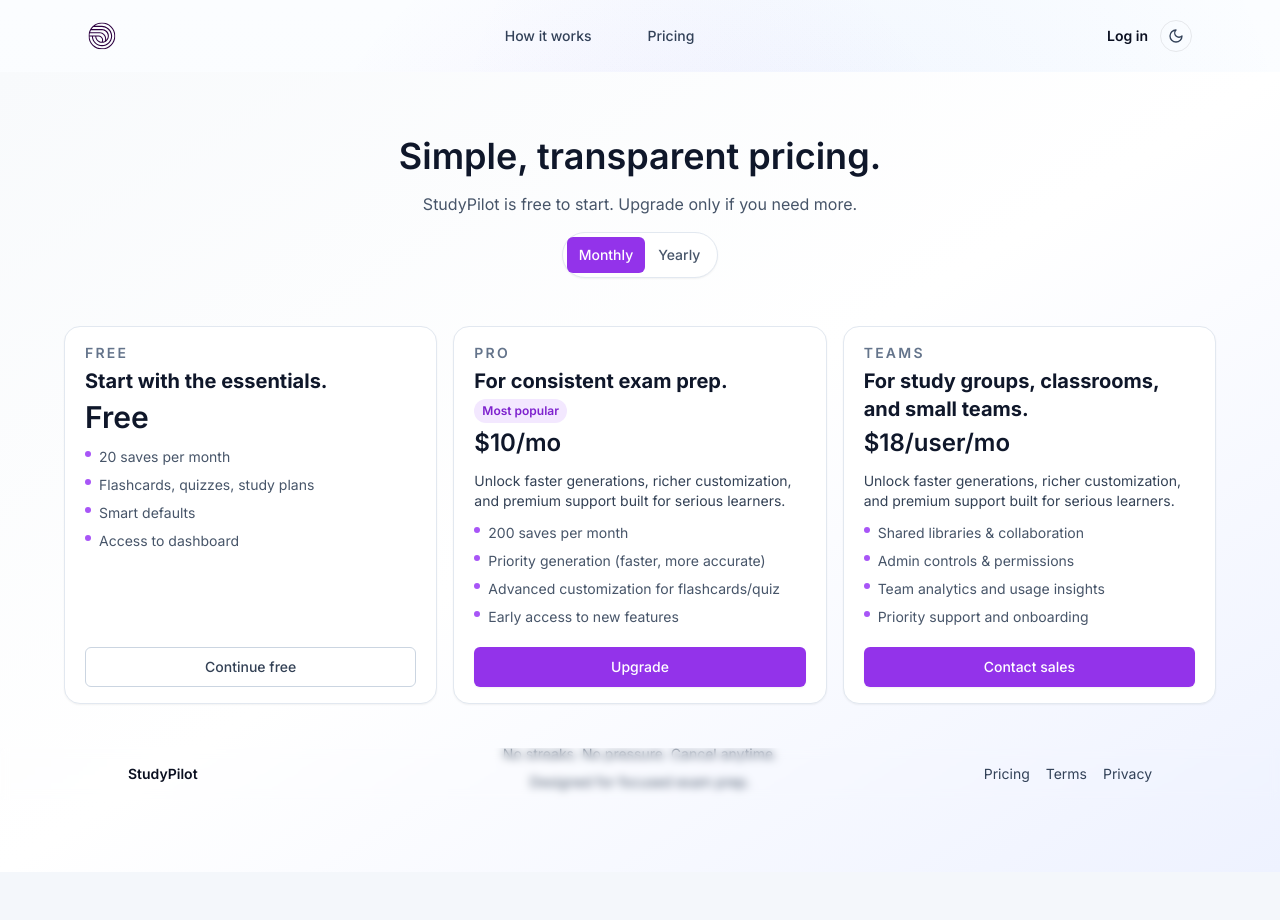
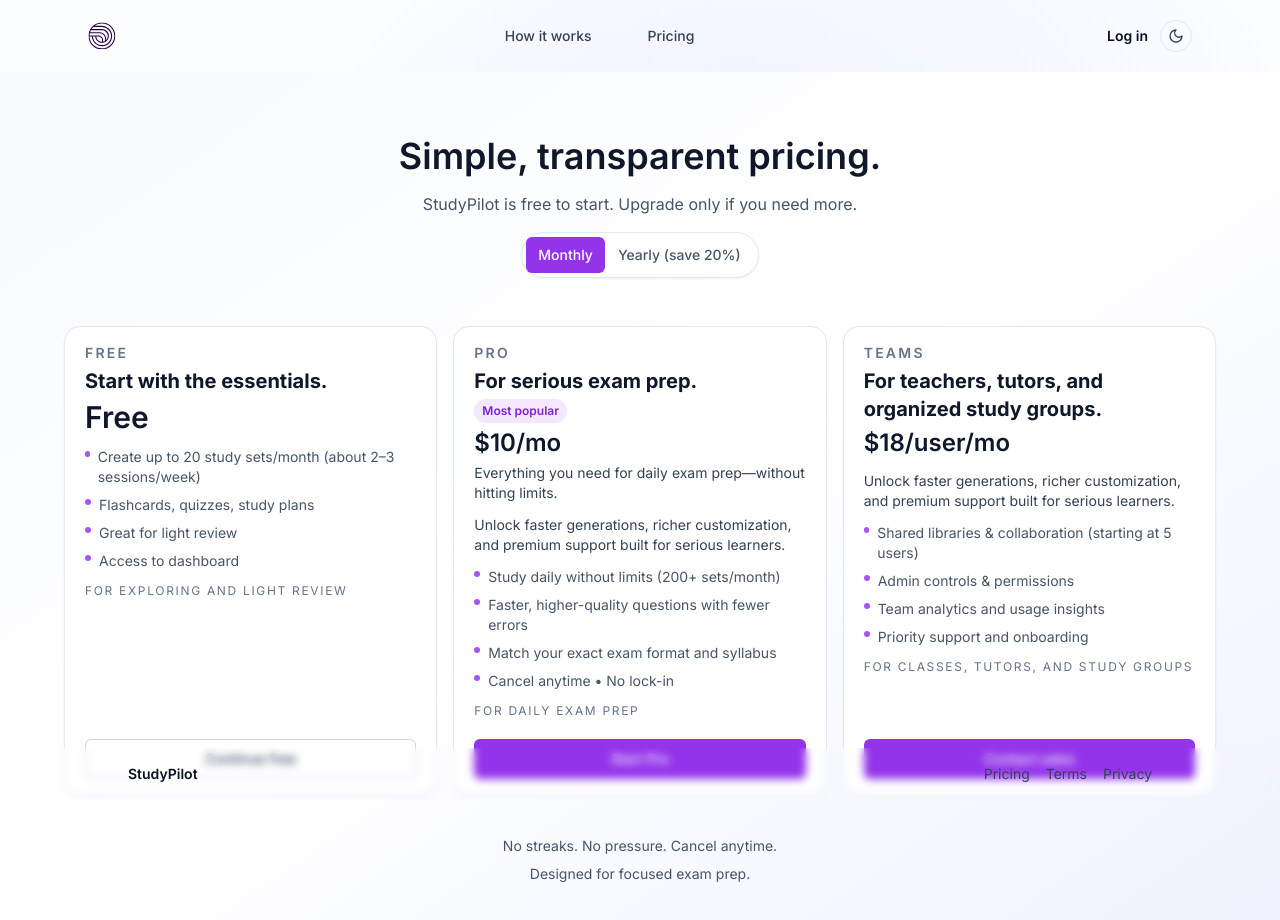
Before and after one commit to sirbxueonline-arch/phsionline-app, a Next.js app: page /pricing in a window 1280 px wide. Shown: the top 920 px of the page. Built offline with nearby package versions, Linux system fonts and the light colour scheme; no server answers.

Commit message:
Clarify plan limits, value, and who it's for

```diff
--- a/app/pricing/page.tsx
+++ b/app/pricing/page.tsx
@@ -19,30 +19,35 @@
   {
     name: "Free",
     description: "Start with the essentials.",
-    features: ["20 saves per month", "Flashcards, quizzes, study plans", "Smart defaults", "Access to dashboard"],
+    features: [
+      "Create up to 20 study sets/month (about 2–3 sessions/week)",
+      "Flashcards, quizzes, study plans",
+      "Great for light review",
+      "Access to dashboard"
+    ],
     cta: { label: "Continue free", href: "/auth/signup", variant: "secondary" }
   },
   {
     name: "Pro",
-    description: "For consistent exam prep.",
+    description: "For serious exam prep.",
     priceMonthly: "$10/mo",
     priceYearly: "$96/yr (save 20%)",
     badge: "Most popular",
     features: [
-      "200 saves per month",
-      "Priority generation (faster, more accurate)",
-      "Advanced customization for flashcards/quiz",
-      "Early access to new features"
+      "Study daily without limits (200+ sets/month)",
+      "Faster, higher-quality questions with fewer errors",
+      "Match your exact exam format and syllabus",
+      "Cancel anytime • No lock-in"
     ],
-    cta: { label: "Upgrade", href: "/pricing/upgrade", variant: "default" }
+    cta: { label: "Start Pro", href: "/pricing/upgrade", variant: "default" }
   },
   {
     name: "Teams",
-    description: "For study groups, classrooms, and small teams.",
+    description: "For teachers, tutors, and organized study groups.",
     priceMonthly: "$18/user/mo",
     priceYearly: "$180/user/yr (save 17%)",
     features: [
-      "Shared libraries & collaboration",
+      "Shared libraries & collaboration (starting at 5 users)",
       "Admin controls & permissions",
       "Team analytics and usage insights",
       "Priority support and onboarding"
@@ -88,7 +93,7 @@
             }
             onClick={() => setBilling("yearly")}
           >
-            Yearly
+            Yearly (save 20%)
           </Button>
         </div>
       </section>
@@ -109,6 +114,11 @@
                   </span>
                 )}
                 {renderPrice(plan)}
+                {plan.name === "Pro" && (
+                  <p className="text-sm text-slate-700">
+                    Everything you need for daily exam prep—without hitting limits.
+                  </p>
+                )}
               </div>
             </div>
             {plan.name !== "Free" && (
@@ -124,6 +134,13 @@
                 </li>
               ))}
             </ul>
+            <p className="text-xs uppercase tracking-[0.14em] text-slate-500">
+              {plan.name === "Free"
+                ? "For exploring and light review"
+                : plan.name === "Pro"
+                ? "For daily exam prep"
+                : "For classes, tutors, and study groups"}
+            </p>
             <div className="mt-auto pt-2">
               <Link href={plan.cta.href}>
                 <Button
```
